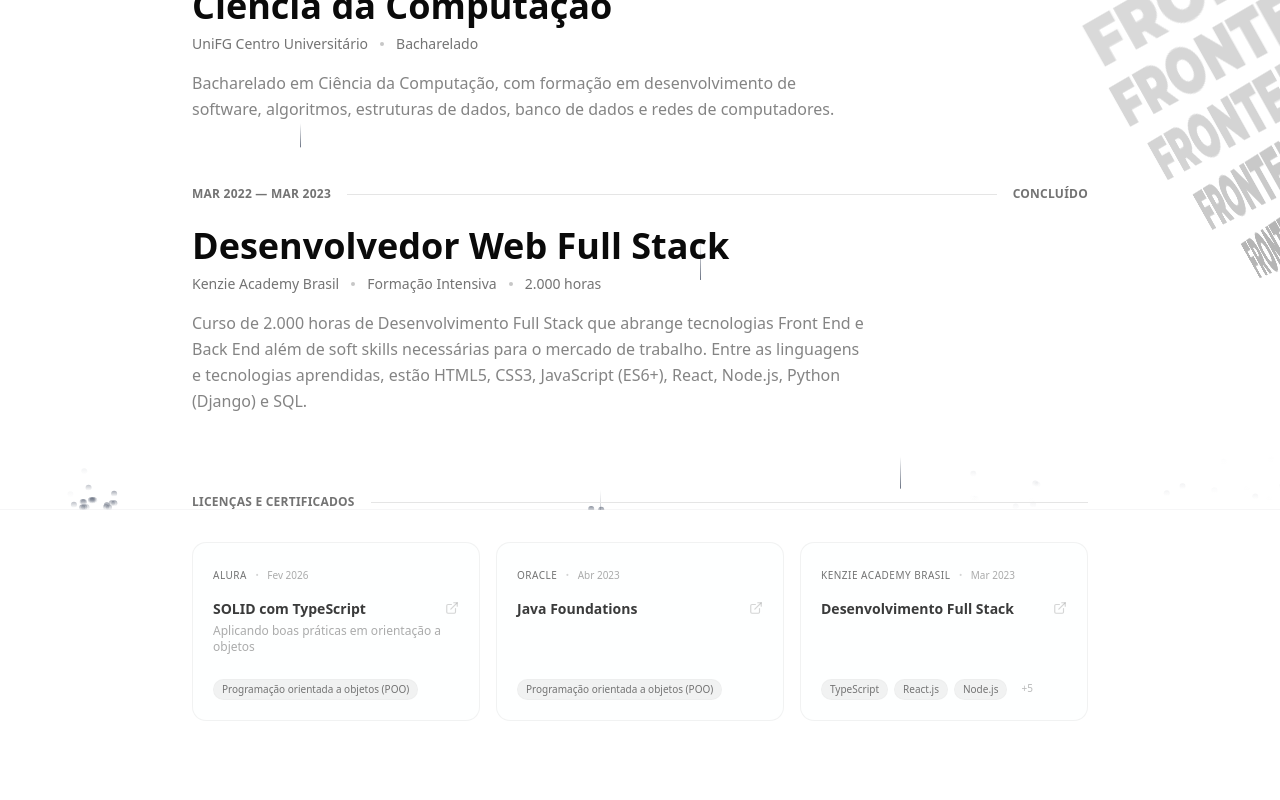
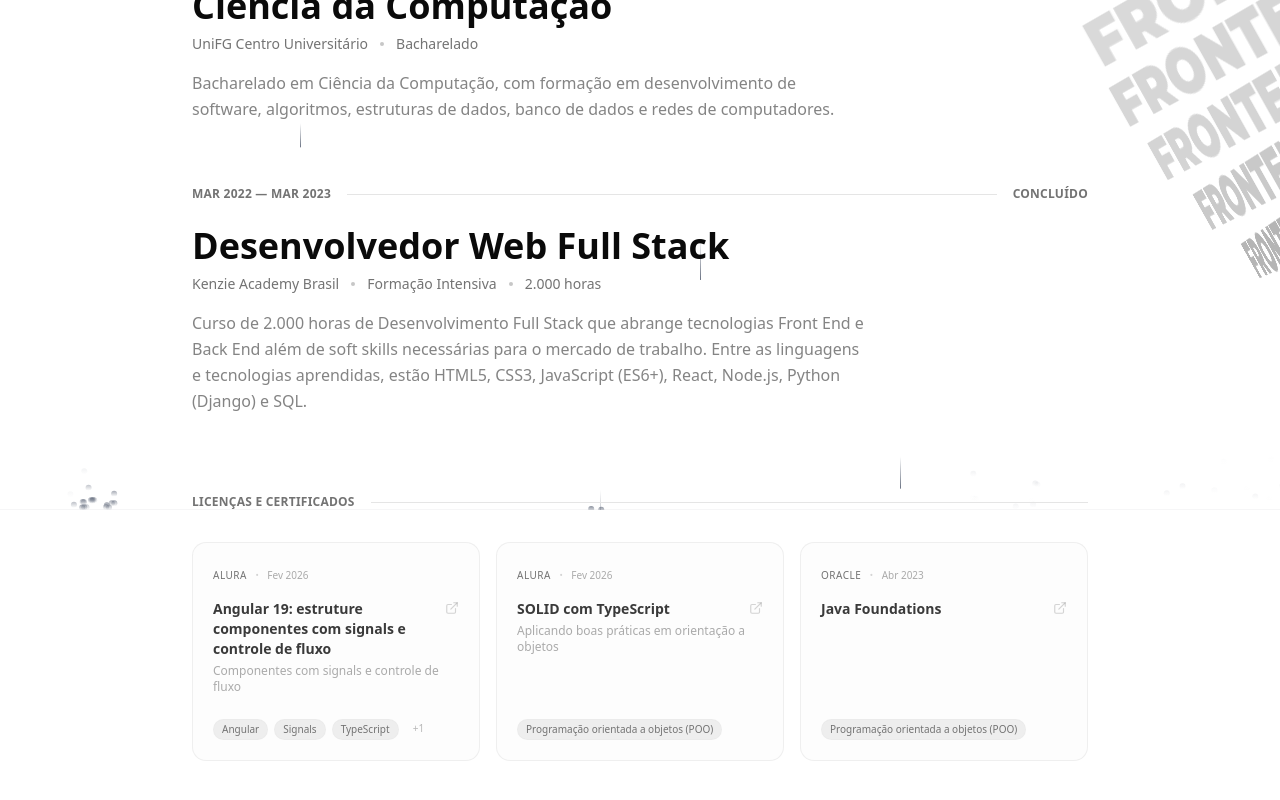
Before and after one commit to guisilva19/portfolio-2026, a Next.js app: page /educacao in a window 1280 px wide. Shown: the part 290-1090 px from the top of the page. Built offline with nearby package versions, Linux system fonts and the light colour scheme.

Commit message:
feat: add Angular 19 certificate and remove Kenzie Academy from complementary courses

```diff
--- a/app/educacao/page.tsx
+++ b/app/educacao/page.tsx
@@ -28,26 +28,27 @@
 
 const certificates = [
   {
+    title: "Angular 19: estruture componentes com signals e controle de fluxo",
+    subtitle: "Componentes com signals e controle de fluxo",
+    issuer: "Alura",
+    date: "Fev 2026",
+    skills: ["Angular", "Signals", "TypeScript", "Control Flow"],
+    url: "https://cursos.alura.com.br/certificate/5e5bfbb6-b64a-4798-9319-0bc296b11801?lang=pt_BR",
+  },
+  {
     title: "SOLID com TypeScript",
     subtitle: "Aplicando boas práticas em orientação a objetos",
     issuer: "Alura",
     date: "Fev 2026",
     skills: ["Programação orientada a objetos (POO)"],
-    url: "#",
+    url: "https://cursos.alura.com.br/certificate/5c353302-74f6-4e7b-bfef-d675726a116e?lang=pt_BR",
   },
   {
     title: "Java Foundations",
     issuer: "Oracle",
     date: "Abr 2023",
     skills: ["Programação orientada a objetos (POO)"],
-    url: "#",
-  },
-  {
-    title: "Desenvolvimento Full Stack",
-    issuer: "Kenzie Academy Brasil",
-    date: "Mar 2023",
-    skills: ["TypeScript", "React.js", "Node.js", "SQL", "Git", "API REST", "POO", "Testes"],
-    url: "#",
+    url: "https://drive.google.com/file/d/1zonbXCfhoaWhSoKH2ABXj7mRBFxplHn_/view",
   },
 ];
 
@@ -148,12 +149,17 @@
           </div>
 
           <div className="grid grid-cols-1 sm:grid-cols-2 lg:grid-cols-3 gap-4">
-            {certificates.map((cert, index) => (
-              <motion.a
+            {certificates.map((cert, index) => {
+              const hasLink = cert.url && cert.url !== "#";
+              const CardWrapper = hasLink ? motion.a : motion.div;
+              const linkProps = hasLink
+                ? { href: cert.url, target: "_blank", rel: "noopener noreferrer" }
+                : {};
+
+              return (
+                <CardWrapper
                   key={cert.title + cert.issuer}
-                href={cert.url}
-                target="_blank"
-                rel="noopener noreferrer"
+                  {...linkProps}
                   initial={{ opacity: 0, y: 20 }}
                   animate={{ opacity: 1, y: 0 }}
                   transition={{
@@ -161,8 +167,8 @@
                     delay: 1.0 + index * 0.1,
                     ease: "easeOut",
                   }}
-                className="group p-5 rounded-xl border border-border/50 bg-background/50 backdrop-blur-sm
-                           hover:border-foreground/20 hover:bg-foreground/[0.02] hover:shadow-lg
+                  className="group p-5 rounded-xl border border-border/60 bg-muted/20 backdrop-blur-sm
+                             hover:border-foreground/25 hover:bg-muted/30 hover:shadow-lg
                              transition-all duration-300 flex flex-col"
                 >
                   <div className="flex items-center gap-2 mb-3">
@@ -179,7 +185,9 @@
                     <h3 className="text-sm font-semibold text-foreground/80 group-hover:text-foreground transition-colors duration-300">
                       {cert.title}
                     </h3>
+                    {hasLink && (
                       <ExternalLink className="w-3.5 h-3.5 shrink-0 mt-0.5 text-muted-foreground/30 group-hover:text-foreground/50 transition-all duration-300 group-hover:translate-x-0.5 group-hover:-translate-y-0.5" />
+                    )}
                   </div>
 
                 {cert.subtitle && (
@@ -192,7 +200,7 @@
                   {cert.skills.slice(0, 3).map((skill) => (
                     <span
                       key={skill}
-                      className="text-[10px] px-2 py-0.5 rounded-full bg-foreground/5 border border-border/30 text-muted-foreground"
+                      className="text-[10px] px-2 py-0.5 rounded-full bg-foreground/[0.06] border border-border/40 text-muted-foreground"
                     >
                       {skill}
                     </span>
@@ -203,8 +211,9 @@
                     </span>
                   )}
                 </div>
-              </motion.a>
-            ))}
+              </CardWrapper>
+              );
+            })}
           </div>
 
         </motion.div>
```
Lines whose indentation alone changed are shown as unchanged.
